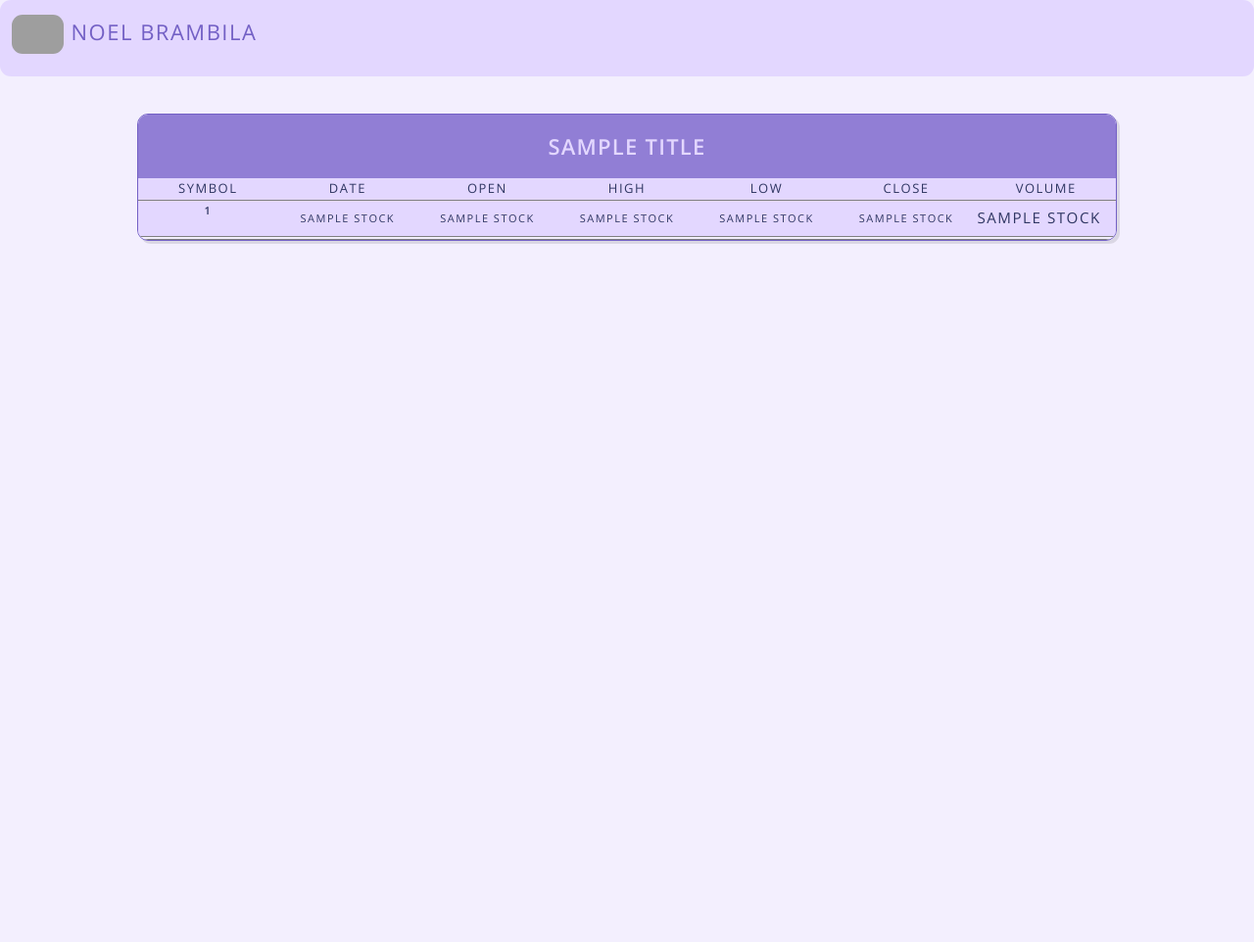
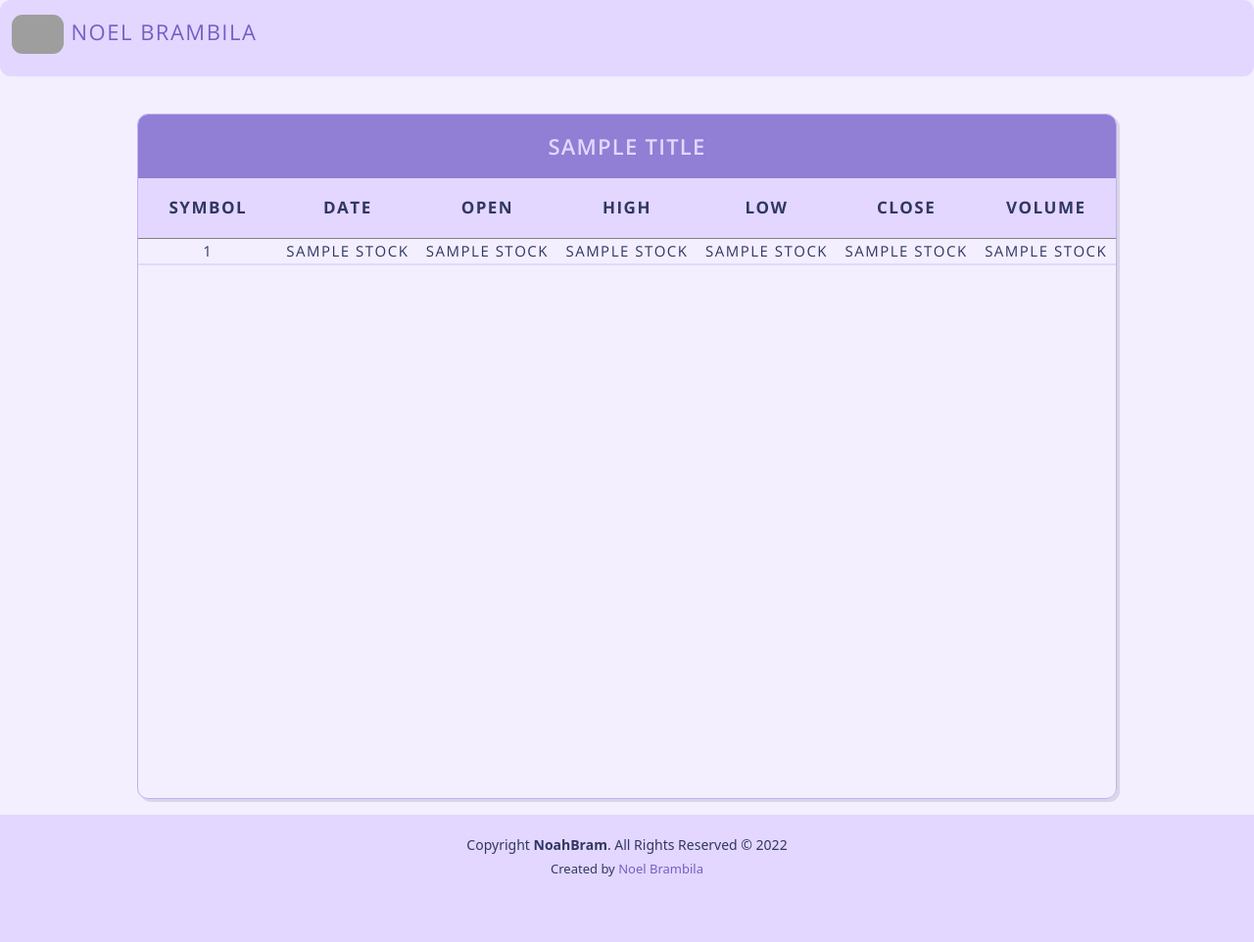
Before and after one commit to NoelBram/Stock-Tracker, a Flask app: template backend/templates/results.html in a window 1280 px wide. Shown: the whole page at 98% size. Before the commit the page ends 249 px from the top, so only its background shows below. Run offline with Flask 2, Linux system fonts and the light colour scheme; the template is opened without the code that fills it: most values are stand-ins (such as "Sample title", 1, 10 or a date in 2020); some libraries are stand-ins or nearby versions; grey boxes are pictures that could not be loaded.

Commit message:
added footer and table row as clickable

```diff
--- a/backend/static/css/main.css
+++ b/backend/static/css/main.css
@@ -1,6 +1,11 @@
-body {
+* {
+  margin: 0;
+  padding: 0;
+}
+html, body {
   background-color: #f3effe;
-  padding-top: 100px;
+  padding-top: 50px;
+  height: 100%;
 }
 body * {
   box-sizing: border-box;
@@ -50,10 +55,41 @@ body * {
 }
 
 /*--------------------------------------------------------------
+# Footer
+--------------------------------------------------------------*/
+#footer {
+  background: #e3d7ff;
+  padding: 30px 0;
+  color: #303763;
+  font-size: 14px;
+  text-align: center;
+  padding: 20px;
+  position:fixed;
+  bottom:0;
+  width:100%;
+  height:130px;   /* Height of the footer */
+  overflow: hidden;
+  position: absolute;
+  left:0px;
+}
+#footer .credits {
+  padding-top: 5px;
+  font-size: 13px;
+}
+
+#footer .credits a {
+  text-decoration: none;
+  color: #7360c5;
+}
+.credits a:hover:enabled {
+  color: #303763;
+}
+
+/*--------------------------------------------------------------
 # Table
 --------------------------------------------------------------*/
 .table {
-  border: 1px solid #7360c5;
+  border: 1px solid #c3adf7;
   border-radius: 11px;
   box-shadow: 3px 3px 0 rgba(0, 0, 0, 0.1);
   max-width: calc(100% - 2em);
@@ -62,6 +98,7 @@ body * {
   width: 1000px;
   text-align: center;
   table-layout: fixed;
+  min-height: 100%;
 }
 
 .table .title {
@@ -79,10 +116,9 @@ body * {
   position: relative;
   color: #e3d7ff;
   text-transform: uppercase;
-
 }
-.table td, table th {
-  width: 700px;
+.table td, .table th {
+  width: 500px;
   letter-spacing: 1.5px;
   font-family: 'Open Sans';
   transition: 0.3s;
@@ -93,29 +129,34 @@ body * {
   text-transform: uppercase;
   text-align: center;
 }
-.table thead{
-  background-color: #917ed5;
+.table tr th {
+  background-color: #e3d7ff;
+  text-align: center;
+  padding: 1rem;
+  line-height: 1.7;
+  font-size: 17px;
+  font-weight: 700;
 }
 .table tr td {
+  background-color: #f3effe;
   line-height: 1.7;
+  font-size: 15px;
+  font-weight: 500;
+  border-bottom: 1px solid #e3d7ff;
+  padding: 0;
+}
+.table td:first-child{
   text-align: center;
-  font-size: 11px;
-  font-weight: 400;
+  table-layout: fixed;
 }
-.table td .symbol-link{
+.table .symbol-link{
   text-decoration: none;
   color: #303763;
-  font-weight: 600;
 }
 .table .card-output{
   width: 100%;
   text-align: center;
   table-layout: fixed;
-}
-.table td:last-child {
-  font-size: 0.95em;
-  line-height: 1.4;
-  text-align: left;
 }
 .table th {
   font-size: 13px;
@@ -242,3 +283,24 @@ body * {
     overflow: visible;
   }
 }
+
+#footer {
+    padding: 20px;
+    position:relative;
+    bottom:0;
+    width:100%;
+    height:130px;   /* Height of the footer */
+    overflow: hidden;
+}
+fa-icon{
+    padding-left: 11px;
+    padding-right: 11px;
+}
+
+.social-links a:hover:enabled {
+    color: #303763;
+  }
+
+.credits a:hover:enabled {
+    color: #303763;
+  }
--- a/backend/templates/base.html
+++ b/backend/templates/base.html
@@ -8,6 +8,7 @@
     <link rel="stylesheet" href="{{ url_for('static', filename='css/main.css') }}">
     <link rel="icon" type="image/x-icon" href="../static/assets/img/pic.png">
   </head>
+  <body>
     <header id="header" class="fixed-top">
       <div class="container-fluid d-flex justify-content-between align-items-center">
         <div>
@@ -15,7 +16,6 @@
         </div>
       </div>
     </header>
-  <body>
     <div class="table">
         <div class="title">{{ title }}</div>
         {% block content %}{% endblock %}
@@ -25,6 +25,22 @@
     <script type="text/javascript" charset="utf8" src="https://code.jquery.com/jquery-3.6.0.min.js"></script>
     <script type="text/javascript" charset="utf8" src="https://cdn.datatables.net/1.10.25/js/jquery.dataTables.js"></script>
     <script type="text/javascript" charset="utf8" src="https://cdn.datatables.net/1.10.25/js/dataTables.bootstrap5.js"></script>
-    {% block scripts %}{% endblock %}
+    <!-- {% block scripts %}{% endblock %} -->
+    {% block footer %}
+    <div>
+      <div id="footer">
+        <div class="copyright">
+          Copyright <strong><span>NoahBram</span></strong>. All Rights Reserved &copy; 2022
+        </div>
+        <div class="credits">
+          Created by <a href="https://www.linkedin.com/in/noelbrambila/" target="_blank">Noel Brambila</a>
+        </div>
+      </div>
+    </div>
+    {%- endblock footer %}
   </body>
 </html>
+<!-- =======================================================
+  Author: Noel Brambila
+  License: https://www.linkedin.com/in/noelbrambila/
+  ======================================================== -->
--- a/backend/templates/results.html
+++ b/backend/templates/results.html
@@ -15,14 +15,8 @@
   </thead>
   <tbody>
     {% for stock in stocks %}
-        <tr>
-          <td>
-            <p>
-              <a class="symbol-link" data-bs-toggle="collapse" href="#{{ stock[0] }}" role="button" aria-expanded="false" aria-controls="collapseExample">
-                {{ stock[0] }}
-              </a>
-            </p>
-          </td>
+        <tr class="symbol-link" data-bs-toggle="collapse" href="#{{ stock[0] }}" role="button" aria-expanded="false" aria-controls="collapseExample">
+            <td>{{ stock[0] }}</td>
             <td>{{ stock[1] }}</td>
             <td>{{ stock[2] }}</td>
             <td>{{ stock[3] }}</td>
```
Also changed, not shown: backend/templates/index.html (deleted, +0 -20 lines), backend/db.sqlite. Lines whose indentation alone changed are shown as unchanged.
